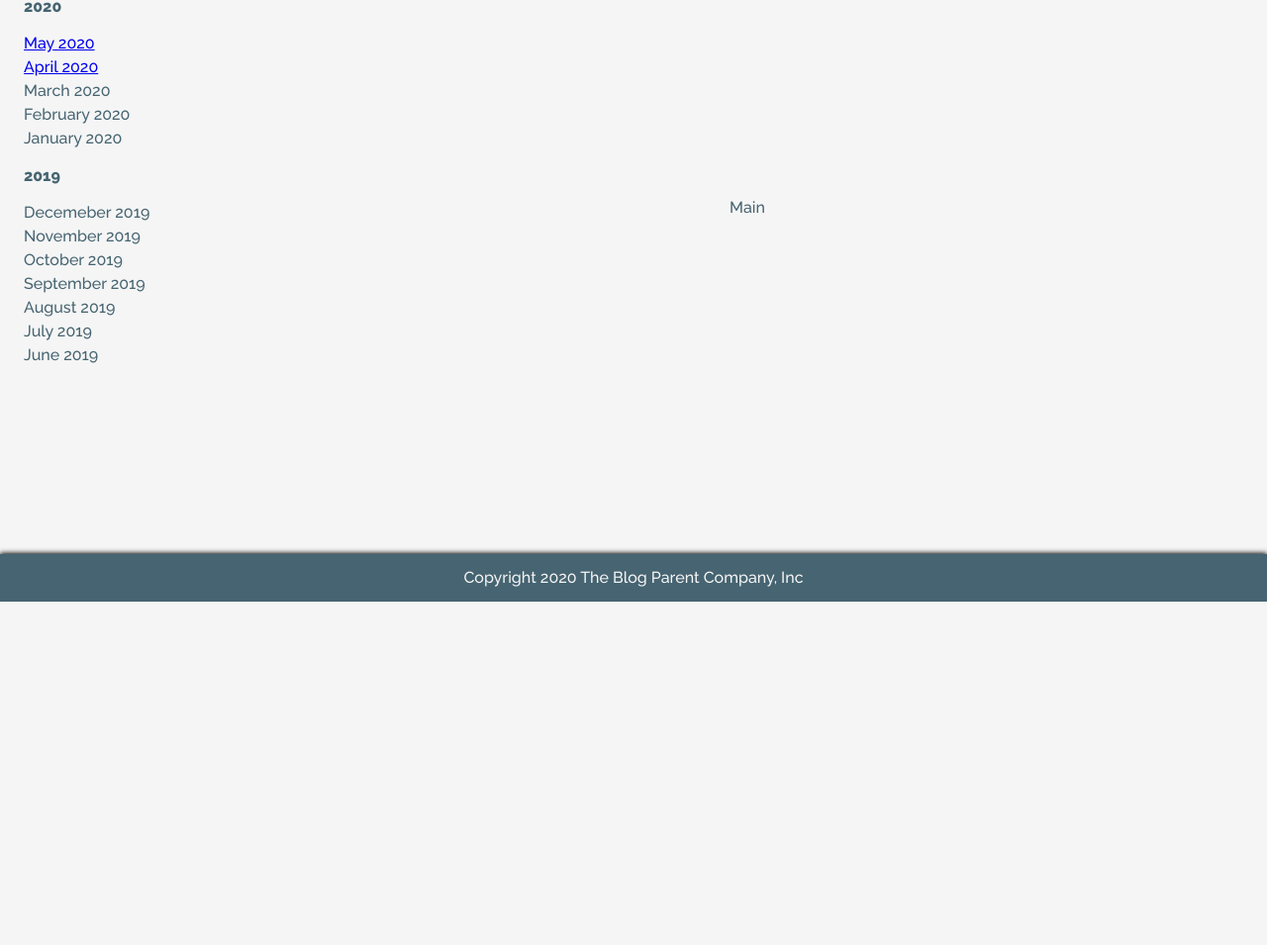
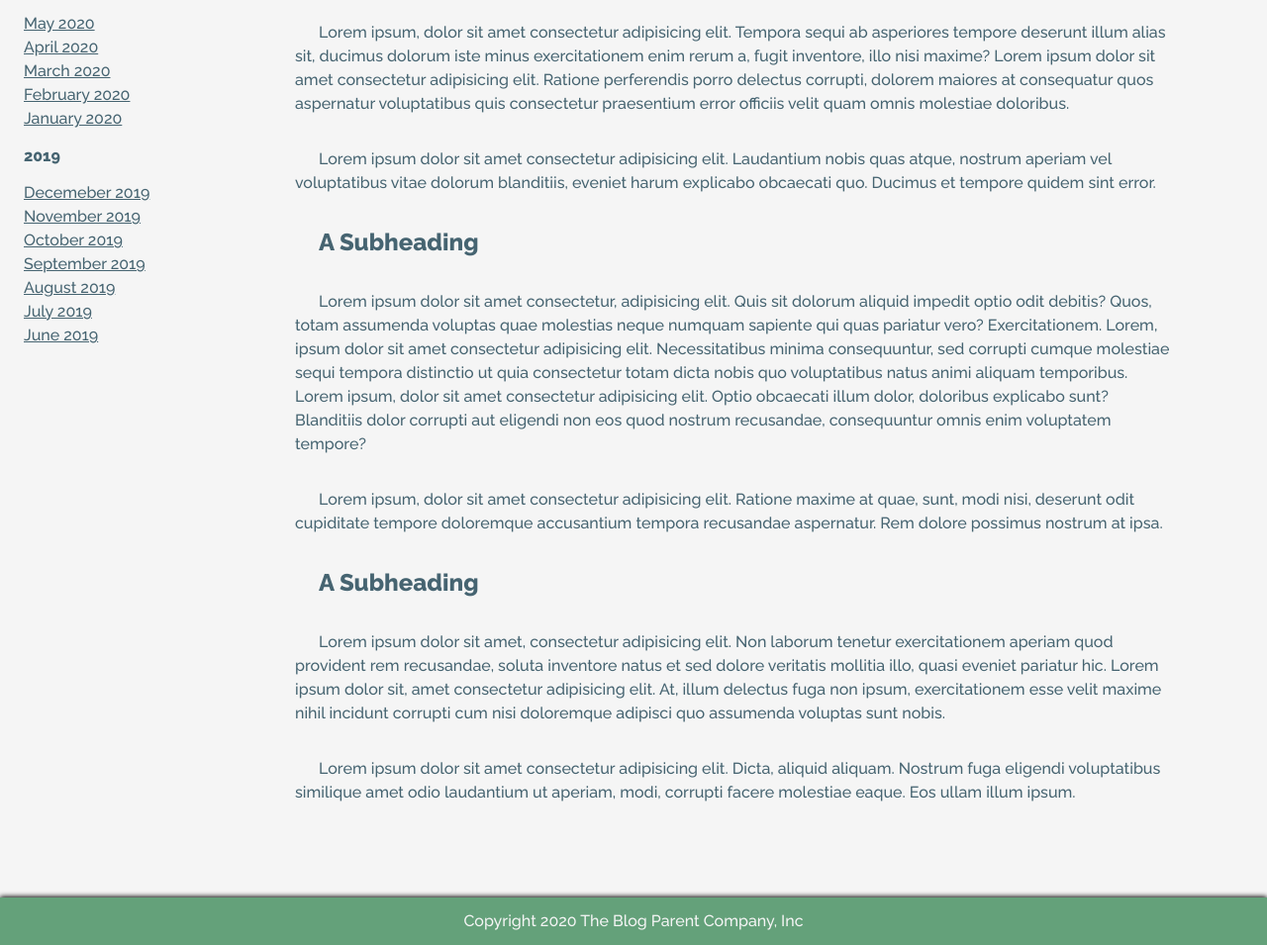
Before and after one commit to zukaru/the-blog, a website: page index.html in a window 1280 px wide. Shown: the part 228-1183 px from the top of the page at 99% size. Before the commit the page ends 836 px from the top, so only its background shows below. Drawn offline with Linux system fonts and the light colour scheme.

Commit message:
Refactored styling to be more modular and implement reusable components

```diff
--- a/index.html
+++ b/index.html
@@ -3,7 +3,7 @@
 <head>
     <meta charset="UTF-8">
     <meta name="viewport" content="width=device-width, initial-scale=1.0">
-    <title>The Blog | Just facts, no narrative</title>
+    <title>The Blog | Facts, not fiction</title>
     <link rel="stylesheet" href="style.css">
     <link rel="apple-touch-icon" sizes="180x180" href="./assets/images/favicon/apple-touch-icon.png">
 <link rel="icon" type="image/png" sizes="32x32" href="./assets/images/favicon/favicon-32x32.png">
@@ -28,24 +28,46 @@
             <h2>Posts</h2>
             <h4>2020</h4>
             <ul>
-                <li><a href="/">May 2020</a></li>
-                <li><a href="/">April 2020</a></li>
-                <li>March 2020</li>
-                <li>February 2020</li>
-                <li>January 2020</li>
+                <li><a href="#fakelink1">May 2020</a></li>
+                <li><a href="#fakelink2">April 2020</a></li>
+                <li><a href="#fakelink3">March 2020</a></li>
+                <li><a href="#fakelink4">February 2020</a></li>
+                <li><a href="#fakelink5">January 2020</a></li>
             </ul>
             <h4>2019</h4>
             <ul>
-                <li>Decemeber 2019</li>
-                <li>November 2019</li>
-                <li>October 2019</li>
-                <li>September 2019</li>
-                <li>August 2019</li>
-                <li>July 2019</li>
-                <li>June 2019</li>
+                <li><a href="#fakelink6">Decemeber 2019</a></li>
+                <li><a href="#fakelink7">November 2019</a></li>
+                <li><a href="#fakelink8">October 2019</a></li>
+                <li><a href="#fakelink9">September 2019</a></li>
+                <li><a href="#fakelink10">August 2019</a></li>
+                <li><a href="#fakelink11">July 2019</a></li>
+                <li><a href="#fakelink12">June 2019</a></li>
             </ul>
         </aside>
-        <main id="main">Main</main>
+        <main id="main">
+            <h1>The Main Story</h1>
+            <p>
+                Lorem ipsum, dolor sit amet consectetur adipisicing elit. Tempora sequi ab asperiores tempore deserunt illum alias sit, ducimus dolorum iste minus exercitationem enim rerum a, fugit inventore, illo nisi maxime? Lorem ipsum dolor sit amet consectetur adipisicing elit. Ratione perferendis porro delectus corrupti, dolorem maiores at consequatur quos aspernatur voluptatibus quis consectetur praesentium error officiis velit quam omnis molestiae doloribus.
+            </p>
+            <p>
+                Lorem ipsum dolor sit amet consectetur adipisicing elit. Laudantium nobis quas atque, nostrum aperiam vel voluptatibus vitae dolorum blanditiis, eveniet harum explicabo obcaecati quo. Ducimus et tempore quidem sint error.
+            </p>
+            <h2>A Subheading</h2>
+            <p>
+                Lorem ipsum dolor sit amet consectetur, adipisicing elit. Quis sit dolorum aliquid impedit optio odit debitis? Quos, totam assumenda voluptas quae molestias neque numquam sapiente qui quas pariatur vero? Exercitationem. Lorem, ipsum dolor sit amet consectetur adipisicing elit. Necessitatibus minima consequuntur, sed corrupti cumque molestiae sequi tempora distinctio ut quia consectetur totam dicta nobis quo voluptatibus natus animi aliquam temporibus. Lorem ipsum, dolor sit amet consectetur adipisicing elit. Optio obcaecati illum dolor, doloribus explicabo sunt? Blanditiis dolor corrupti aut eligendi non eos quod nostrum recusandae, consequuntur omnis enim voluptatem tempore?
+            </p>
+            <p>
+                Lorem ipsum, dolor sit amet consectetur adipisicing elit. Ratione maxime at quae, sunt, modi nisi, deserunt odit cupiditate tempore doloremque accusantium tempora recusandae aspernatur. Rem dolore possimus nostrum at ipsa.
+            </p>
+            <h2>A Subheading</h2>
+            <p>
+                Lorem ipsum dolor sit amet, consectetur adipisicing elit. Non laborum tenetur exercitationem aperiam quod provident rem recusandae, soluta inventore natus et sed dolore veritatis mollitia illo, quasi eveniet pariatur hic. Lorem ipsum dolor sit, amet consectetur adipisicing elit. At, illum delectus fuga non ipsum, exercitationem esse velit maxime nihil incidunt corrupti cum nisi doloremque adipisci quo assumenda voluptas sunt nobis.
+            </p>
+            <p>
+                Lorem ipsum dolor sit amet consectetur adipisicing elit. Dicta, aliquid aliquam. Nostrum fuga eligendi voluptatibus similique amet odio laudantium ut aperiam, modi, corrupti facere molestiae eaque. Eos ullam illum ipsum.
+            </p>
+        </main>
         <footer id="footer">Copyright 2020 The Blog Parent Company, Inc</footer>
     </div>
 </body>
--- a/package.json
+++ b/package.json
@@ -4,7 +4,8 @@
   "description": "A simple blog",
   "main": "index.html",
   "scripts": {
-    "test": "echo \"Error: no test specified\" && exit 1"
+    "test": "echo \"Error: no test specified\" && exit 1",
+    "start": "live-server --host=0.0.0.0"
   },
   "repository": {
     "type": "git",
--- /dev/null
+++ b/style-components/footer.css
@@ -0,0 +1,10 @@
+#footer {
+    display: flex;
+    justify-content: center;
+    align-items: center;
+    height: 3em;
+    grid-area: foot;
+    background:  var(--color-secondary);
+    color: var(--color-light);
+    box-shadow: 0 -1px 5px var(--color-shadow);
+}
--- /dev/null
+++ b/style-components/header.css
@@ -0,0 +1,19 @@
+#header {
+    display: flex;
+    justify-content: space-between;
+    align-items: center;
+    height: 5.5em;
+    grid-area: head;
+    background:  linear-gradient(to right, var(--color-primary), var(--color-light) 90%);
+    box-shadow: 0 1px 5px var(--color-shadow);
+}
+
+#header__branding {
+    margin-left: 1rem;
+    animation: flip 2s 1.5s;
+    height: 5rem;
+}
+
+#header__nav {
+    margin-right: 1rem;
+}
--- a/style-utilities/animations.css
+++ b/style-utilities/animations.css
@@ -3,9 +3,9 @@
         transform: rotate(0);
         transform-origin: 0 0;
     }
-    80% {
-        transform: rotate(395deg);
-        transform-origin: 0 50%;
+    70% {
+        transform: rotate(370deg);
+        transform-origin: 60% -50%;
     }
     100% {
         transform: rotate(360deg);
--- a/style-utilities/reset-style.css
+++ b/style-utilities/reset-style.css
@@ -1,3 +1,5 @@
+/* Reset default web browser styles */
+
 html, body, ul {
 	margin: 0;
 	padding: 0;
@@ -5,26 +7,47 @@ html, body, ul {
 	font-size: 100%;
 	font: inherit;
 }
+
 /* HTML5 display-role reset for older browsers */
 article, aside, details, figcaption, figure,
 footer, header, hgroup, menu, nav, section {
 	display: block;
 }
+
+/* Set global styling for html document */
+html {
+    background: var(--color-light);
+    color: var(--color-primary-dark);
+    font-family: 'Raleway', sans-serif;
+}
+
 body {
 	line-height: 1;
 }
+
 ol, ul {
 	list-style: none;
 }
+
 blockquote, q {
 	quotes: none;
 }
+
 blockquote:before, blockquote:after,
 q:before, q:after {
 	content: '';
 	content: none;
 }
+
 table {
 	border-collapse: collapse;
 	border-spacing: 0;
 }
+
+a, a:visited:hover {
+	color: var(--text-color-primary-light);
+}
+
+a:visited, a:hover {
+	color: var(--color-secondary);
+}
--- a/style-utilities/variables.css
+++ b/style-utilities/variables.css
@@ -3,10 +3,15 @@
 /* Link to color palette */
 /* https://colors.muz.li/palette/6483a1/466471/6a6fa1/64a17a/467156 */
 
+
+
 :root {
-    --bg-color-light: #f5f5f5;
-    --bg-color-dark: #466471;
+    --color-light: #f5f5f5;
+    --color-primary: #6483a1;
+    --color-primary-dark: #466471;
+    --color-secondary: #64a17a;
+    --color-secondary-dark: #467156;
+    --color-tertiary: #6a6fa1;
 
-    --text-color-light: #f5f5f5;
-    --text-color-dark: #466471;
+    --color-shadow: black;
 }
--- a/style.css
+++ b/style.css
@@ -1,54 +1,36 @@
-@import './design-system/design-system.css';
-@import './blog-post/blog-post.css';
+/* Styling utilities */
 @import './style-utilities/reset-style.css';
 @import './style-utilities/animations.css';
 @import './style-utilities/variables.css';
 
+/* Reusable styling components */
+@import './style-components/header.css';
+@import './style-components/footer.css';
+
 
 html {
-    background: var(--bg-color-light);
-    color: var(--text-color-dark);
+    background: var(--color-light);
+    color: var(--color-primary-dark);
     font-family: 'Raleway', sans-serif;
 }
 
 #page-container > * {
-    /* border: 2px solid black; */
+    /* border: 2px solid var(--color-shadow); */
 }
 
 #page-container {
     display: grid;
     width: 100%;
-    column-gap: 30px;
+    column-gap: 50px;
     grid-template-columns: 200px auto;
     row-gap: 30px;
     grid-template-areas:
         "head  head head head"
-        "aside main main main"
+        "aside main main ."
         "foot  foot foot foot";
 }
 
-#header {
-    display: flex;
-    justify-content: space-between;
-    align-items: center;
-    height: 5.5em;
-    grid-area: head;
-    background:  linear-gradient(to right, #6483a1, #f5f5f5 90%);
-    box-shadow: 0 1px 5px black;
-}
-
-#header__branding {
-    margin-left: 1rem;
-    animation: flip 2s 1.5s;
-    height: 5rem;
-}
-
-#header__nav {
-    margin-right: 1rem;
-}
-
 #aside {
-    display: flex;
     flex-direction: column;
     grid-area: aside;
     padding: 1.5rem;
@@ -59,27 +41,16 @@ html {
 }
 
 #main {
-    display: flex;
-    justify-content: center;
-    align-items: center;
-    height: 80vh;
+    display: inline-flex;
+    flex-flow: column;
+    padding: 3rem;
     grid-area: main;
-}
-#footer {
-    display: flex;
-    justify-content: center;
-    align-items: center;
-    height: 3em;
-    grid-area: foot;
-    background:  var(--bg-color-dark);
-    color: var(--text-color-light);
-    box-shadow: 0 -1px 5px black;
+    text-indent: 1.5rem;
+    line-height: 1.5rem;
 }
 
-
 /* Media queries for responsive functionality */
-
-@media (max-width: 750px) {
+@media (max-width: 850px) {
     #page-container {
         grid-template-columns: auto;
         grid-template-areas:
@@ -88,9 +59,7 @@ html {
             "main"
             "foot";
     }
-}
 
-@media (max-width: 750px) {
     #header__branding {
         height: 4rem;
     }
```
Also changed, not shown: 1 other file.
